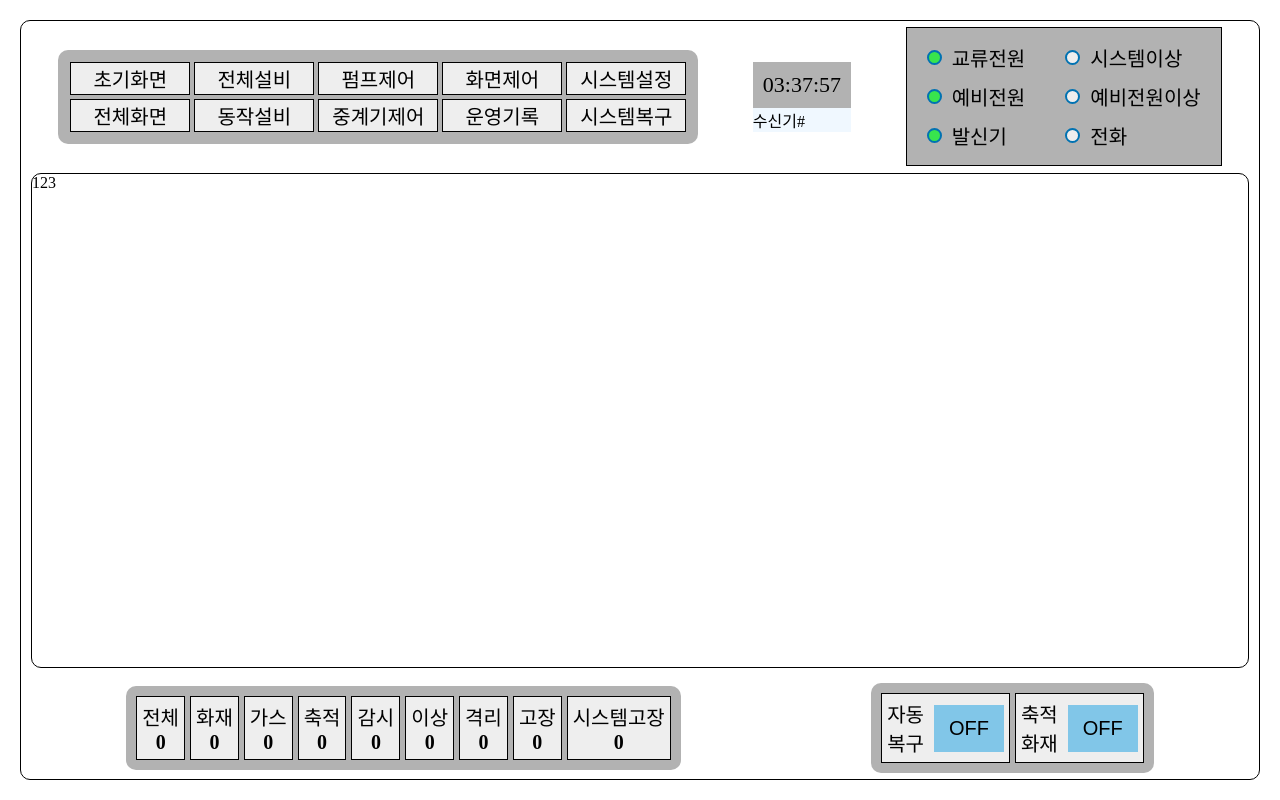
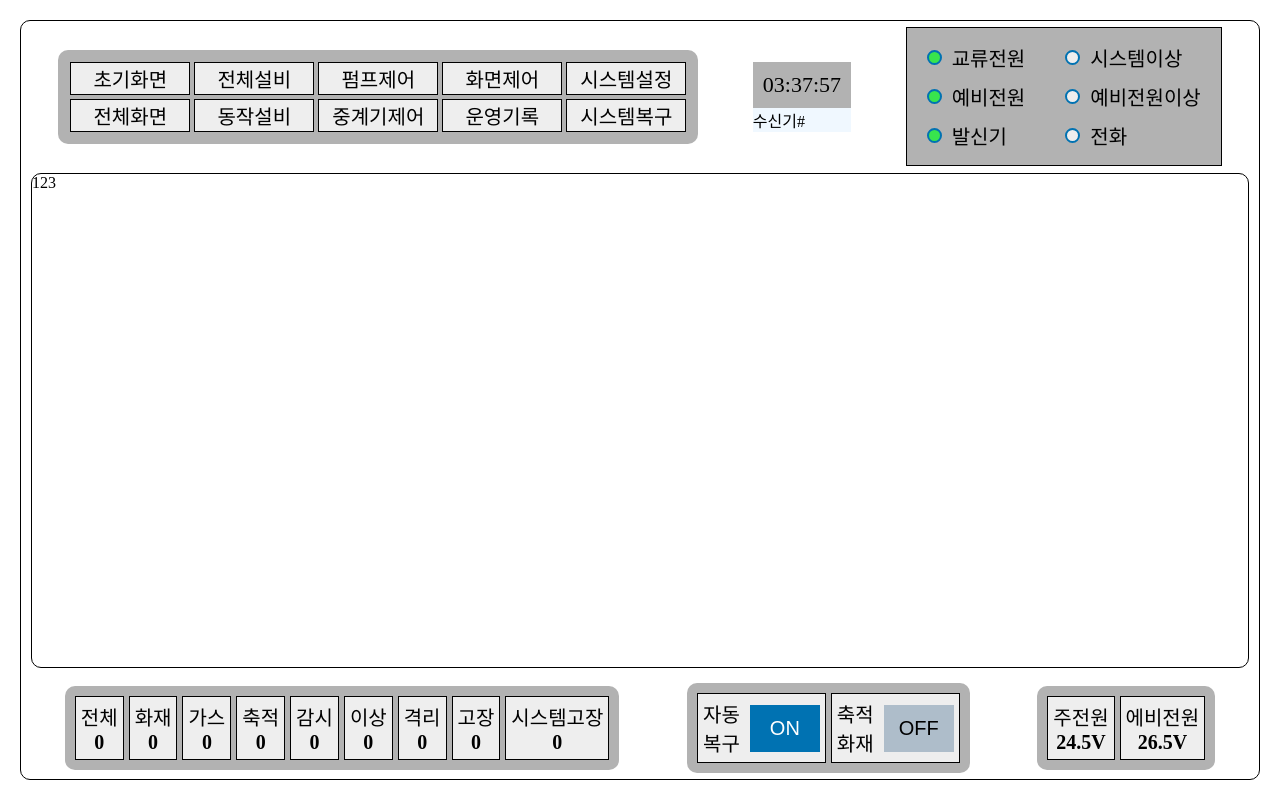
Before and after one commit to CNU-Sedna/sedna-web, a React (Create React App) app: page / in a window 1280 px wide. Built offline with nearby package versions, Linux system fonts and the light colour scheme.

Commit message:
feat: Compose SystemBattery

```diff
--- a/src/layouts/screenlayout/ScreenLayout.js
+++ b/src/layouts/screenlayout/ScreenLayout.js
@@ -6,6 +6,7 @@ import ReceiverStatus from "./components/ReceiverStatus";
 import CurrentTime from "./components/CurrentTime";
 import OperatedSensorNumber from "./components/OperatedSensorNumber";
 import RestoreDelayFire from "./components/RestoreDelayFire";
+import SystemBattery from "./components/SystemBattery";
 
 const Wrapper = styled.div`
     border: 1px solid black;
@@ -56,6 +57,7 @@ const ScreenLayout = ({children}) => {
         <Footer>
             <OperatedSensorNumber/>
             <RestoreDelayFire/>
+            <SystemBattery/>
         </Footer>
     </Wrapper>
     );
--- a/src/layouts/screenlayout/components/RestoreDelayFire.js
+++ b/src/layouts/screenlayout/components/RestoreDelayFire.js
@@ -35,7 +35,7 @@ const OnButton = styled.button`
 const OffButton = styled.button`
     width: 70px;
     margin-left: 10px;
-    background-color: #81C6E8;
+    background-color: #AEBDCA;
     font-size: 20px;
     color: var(--color-black);
     border: none;
@@ -44,7 +44,7 @@ const OffButton = styled.button`
 `;
 
 const RestoreDelayFire = () => {
-    const [isRestore, setIsRestore] = useState(false);
+    const [isRestore, setIsRestore] = useState(true);
     const [isdelay, setIsDelay] = useState(false);
 
     return (
--- /dev/null
+++ b/src/layouts/screenlayout/components/SystemBattery.js
@@ -0,0 +1,44 @@
+import styled from "@emotion/styled";
+import React, { useState } from "react";
+
+const Wrapper = styled.div`
+    background-color: var(--color-lightgray);
+    border-radius: 10px;
+    padding: 10px;
+    display: flex;
+    gap: 5px;
+`;
+
+const EachBattey = styled.div`
+    border: 1px solid black;
+    padding: 5px;
+    background-color: var(--color-darkwhite);
+    display: flex;
+    flex-direction: column;
+    align-items: center;
+
+    span {
+        font-size: 20px;
+        font-weight: 550;
+    }
+`;
+
+const SystemBattery = () => {
+    const [mainBattey, setMainBattery] = useState(24.5);
+    const [subBattery, setSubBattery] = useState(26.5);
+
+    return (
+        <Wrapper>
+            <EachBattey>
+                <span>주전원</span>
+                <span>{mainBattey}V</span>
+            </EachBattey>
+            <EachBattey>
+                <span>에비전원</span>
+                <span>{subBattery}V</span>
+            </EachBattey>
+        </Wrapper>
+    );
+}
+
+export default SystemBattery;
```
